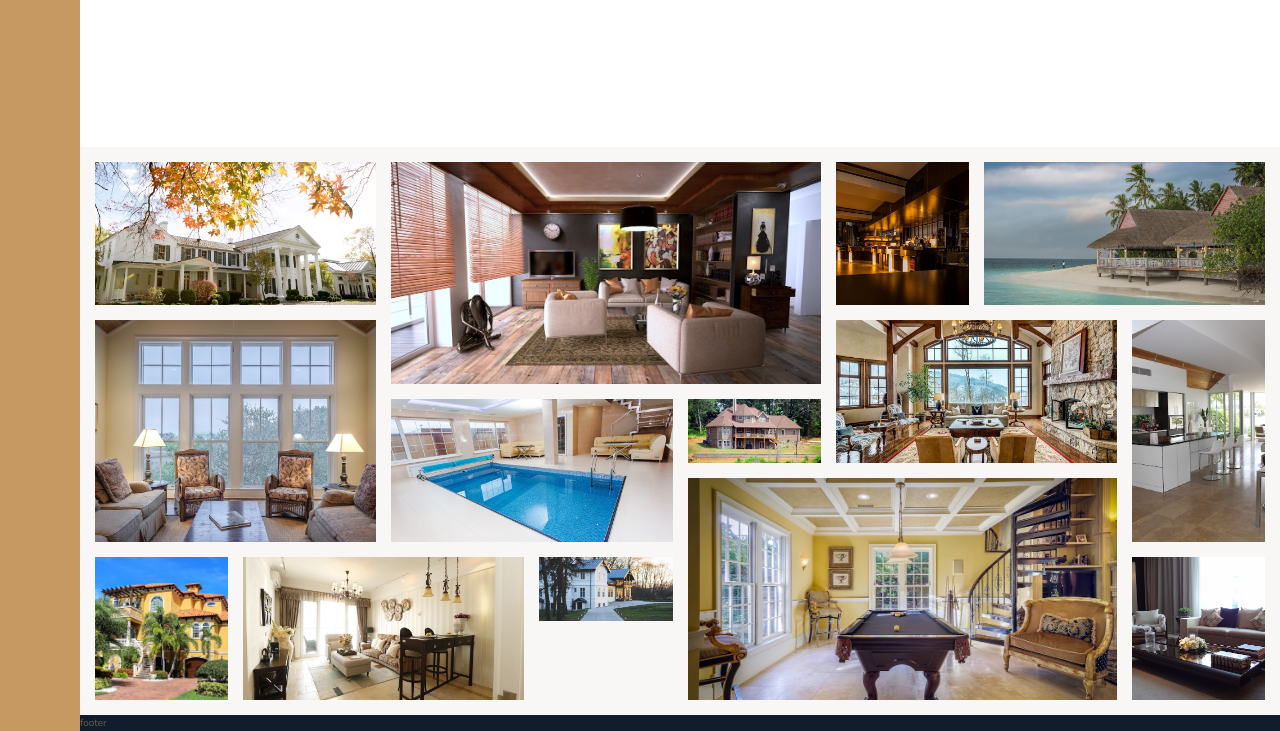
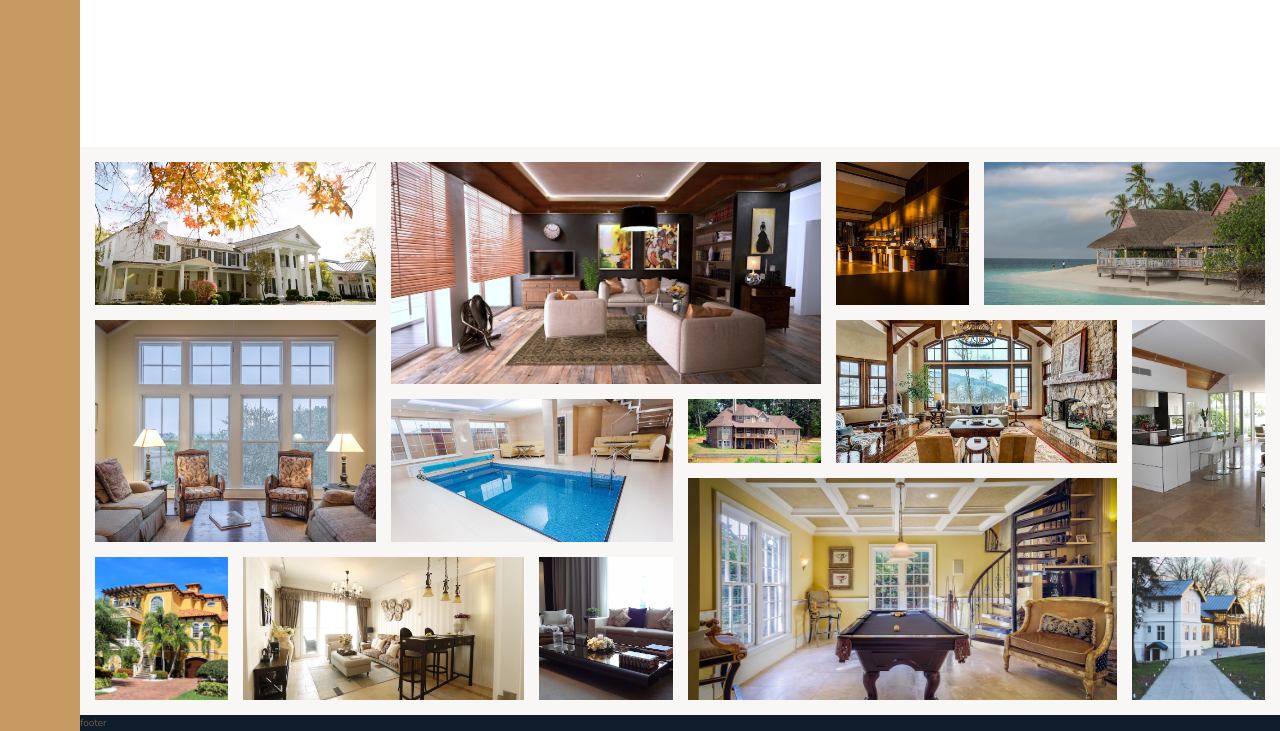
Before and after one commit to KalvaNaveen/RealEstate.com, a website: page index.html in a window 1280 px wide. Shown: the part 2922-3653 px from the top of the page. Drawn offline with nearby package versions, Linux system fonts and the light colour scheme.

Commit message:
gallerydone

```diff
--- a/sass/_gallery.scss
+++ b/sass/_gallery.scss
@@ -48,7 +48,7 @@
 &--13{
     grid-area: 5/5/8/8;
 }
-&--12{
+&--14{
     grid-area: 6/8/8/9;
 }
     }
```
Also changed, not shown: css/style.css.
